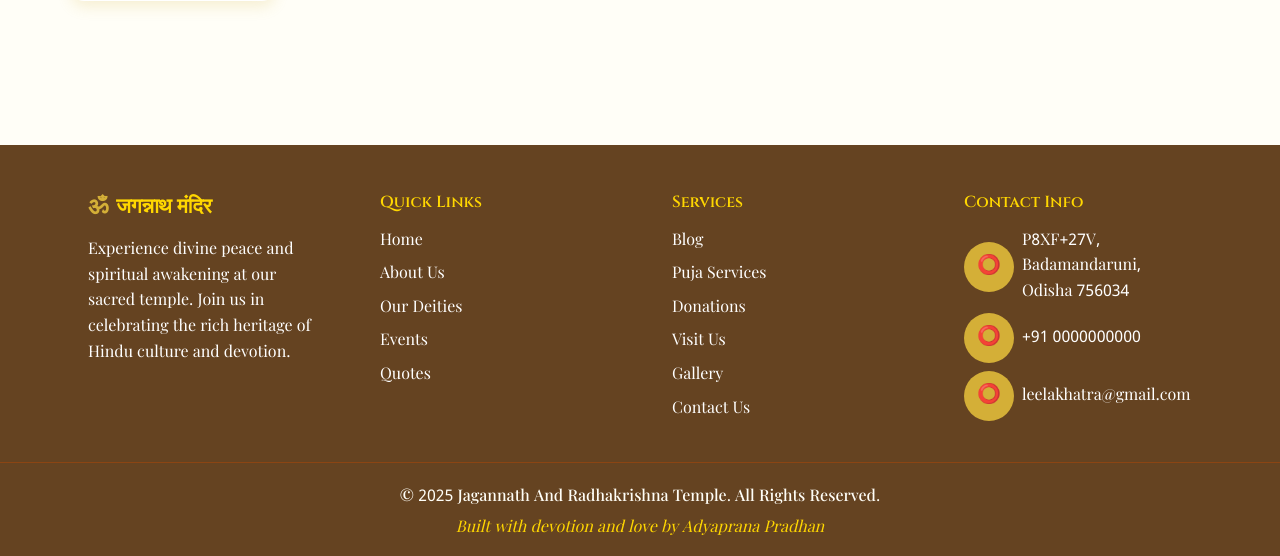
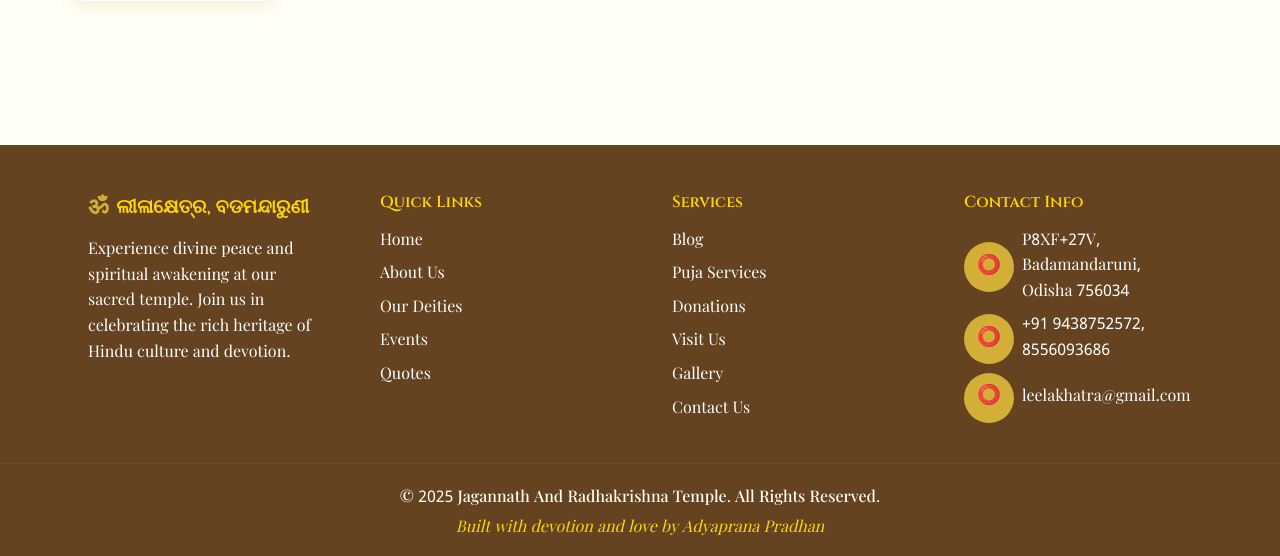
Before and after one commit to Adyaprana/Leela-Kshetra, a Flask app: page /visit in a window 1280 px wide. Shown: the part 4271-4827 px from the top of the page. Run offline with Flask 3, Linux system fonts and the light colour scheme.

Commit message:
Added contact number and other UI/content updates

```diff
--- a/static/css/style.css
+++ b/static/css/style.css
@@ -1096,7 +1096,7 @@ section {
   display: flex;
   align-items: center;
   gap: 0.5rem;
-  font-size: 1.3rem;
+  font-size: 1.2rem;
 }
 
 .footer-icon {
--- a/templates/base.html
+++ b/templates/base.html
@@ -93,10 +93,10 @@
     <footer class="footer">
         <div class="footer-content">
             <div class="footer-section">
-                <h3 class="footer-title">
+                <h4 class="footer-title">
                     <span class="footer-icon">ॐ</span>
-                    जगन्नाथ मंदिर
-                </h3>
+                    ଲୀଳାକ୍ଷେତ୍ର, ବଡମନ୍ଦାରୁଣୀ
+                </h4>
                 <p class="footer-description">
                     Experience divine peace and spiritual awakening at our sacred temple.
                     Join us in celebrating the rich heritage of Hindu culture and devotion.
@@ -130,7 +130,7 @@
                 <h4 class="footer-subtitle">Contact Info</h4>
                 <div class="contact-info">
                     <p><span class="contact-icon">⭕</span> P8XF+27V, Badamandaruni, Odisha 756034</p>
-                    <p><span class="contact-icon">⭕</span> +91 0000000000</p>
+                    <p><span class="contact-icon">⭕</span> +91 9438752572, 8556093686</p>
                     <p><span class="contact-icon">⭕</span> leelakhatra@gmail.com</p>
                 </div>
             </div>
--- a/templates/contact.html
+++ b/templates/contact.html
@@ -103,7 +103,7 @@
                         </div>
                         <div class="info-content">
                             <h4>Phone Number</h4>
-                            <p>+91 0000000000</p>
+                            <p>+91 9438752572, 8556093686</p>
                             <small>Available during temple hours</small>
                         </div>
                     </div>
@@ -114,7 +114,7 @@
                         </div>
                         <div class="info-content">
                             <h4>Email Address</h4>
-                            <p>Jagannath_Temple14@gmail.com</p>
+                            <p>leelakhatra@gmail.com</p>
                             <small>We respond within 24 hours</small>
                         </div>
                     </div>
--- a/templates/events.html
+++ b/templates/events.html
@@ -385,7 +385,7 @@
 
 .past-event-image {
     position: relative;
-    height: 200px;
+    height:280px;
     overflow: hidden;
 }
 
--- a/templates/visit.html
+++ b/templates/visit.html
@@ -43,7 +43,7 @@
                         </div>
                         <div class="contact-details">
                             <h4>Phone</h4>
-                            <p>+91 0000000000</p>
+                            <p>+91 9438752572, 8556093686</p>
                         </div>
                     </div>
 
@@ -53,7 +53,7 @@
                         </div>
                         <div class="contact-details">
                             <h4>Email</h4>
-                            <p>Jagannath_Temple14@gmail.com</p>
+                            <p>leelakhatra@gmail.com</p>
                         </div>
                     </div>
                 </div>
@@ -262,7 +262,7 @@
             <a href="https://goo.gl/maps/your-temple-location" target="_blank" class="btn btn-primary">
                 <i class="fas fa-external-link-alt"></i> Open in Google Maps
             </a>
-            <a href="tel:+910000000000" class="btn btn-secondary">
+            <a href="tel:+91-8556093686" class="btn btn-secondary">
                 <i class="fas fa-phone"></i> Call for Directions
             </a>
         </div>
```
Also changed, not shown: templates/deities.html (+8 -8 lines).
